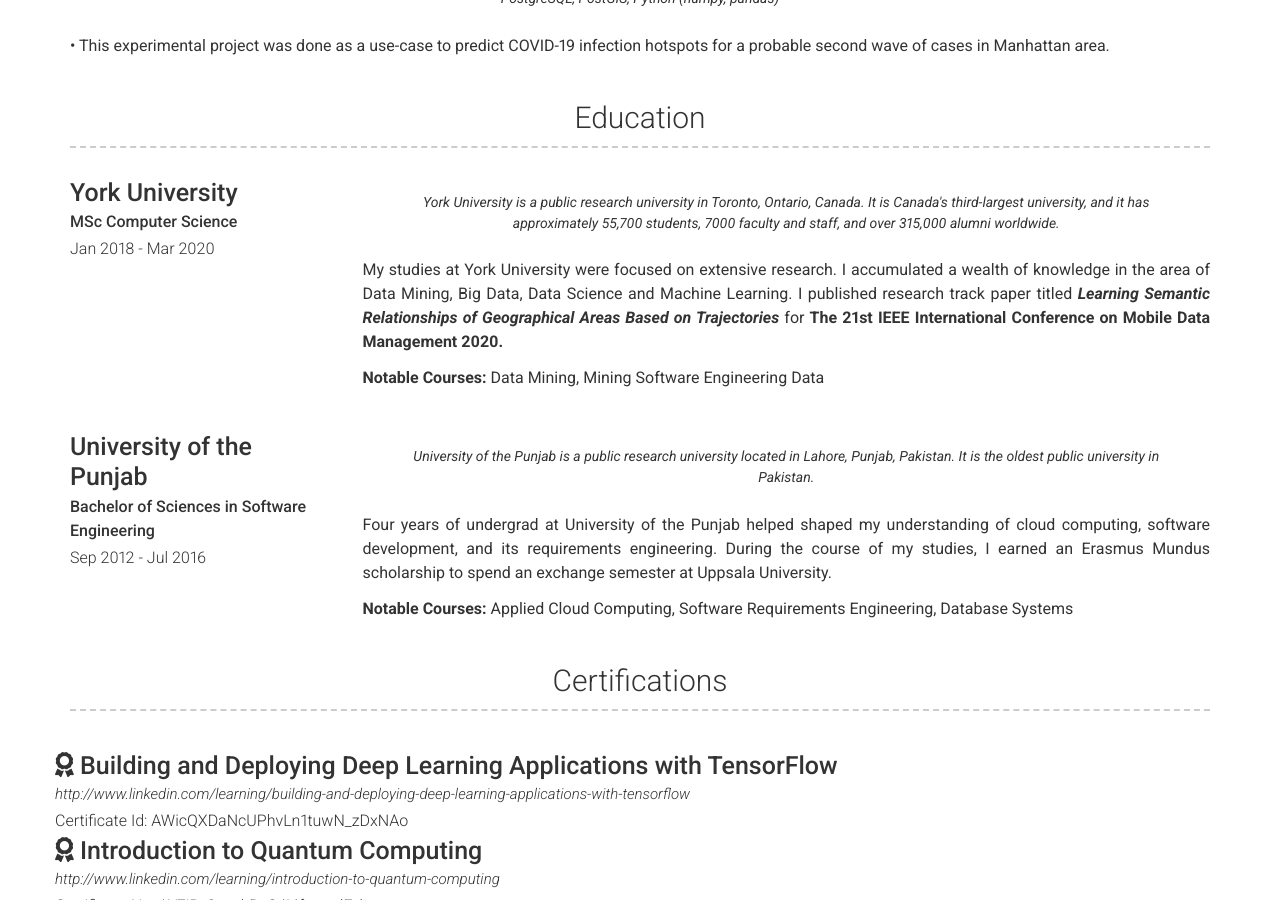
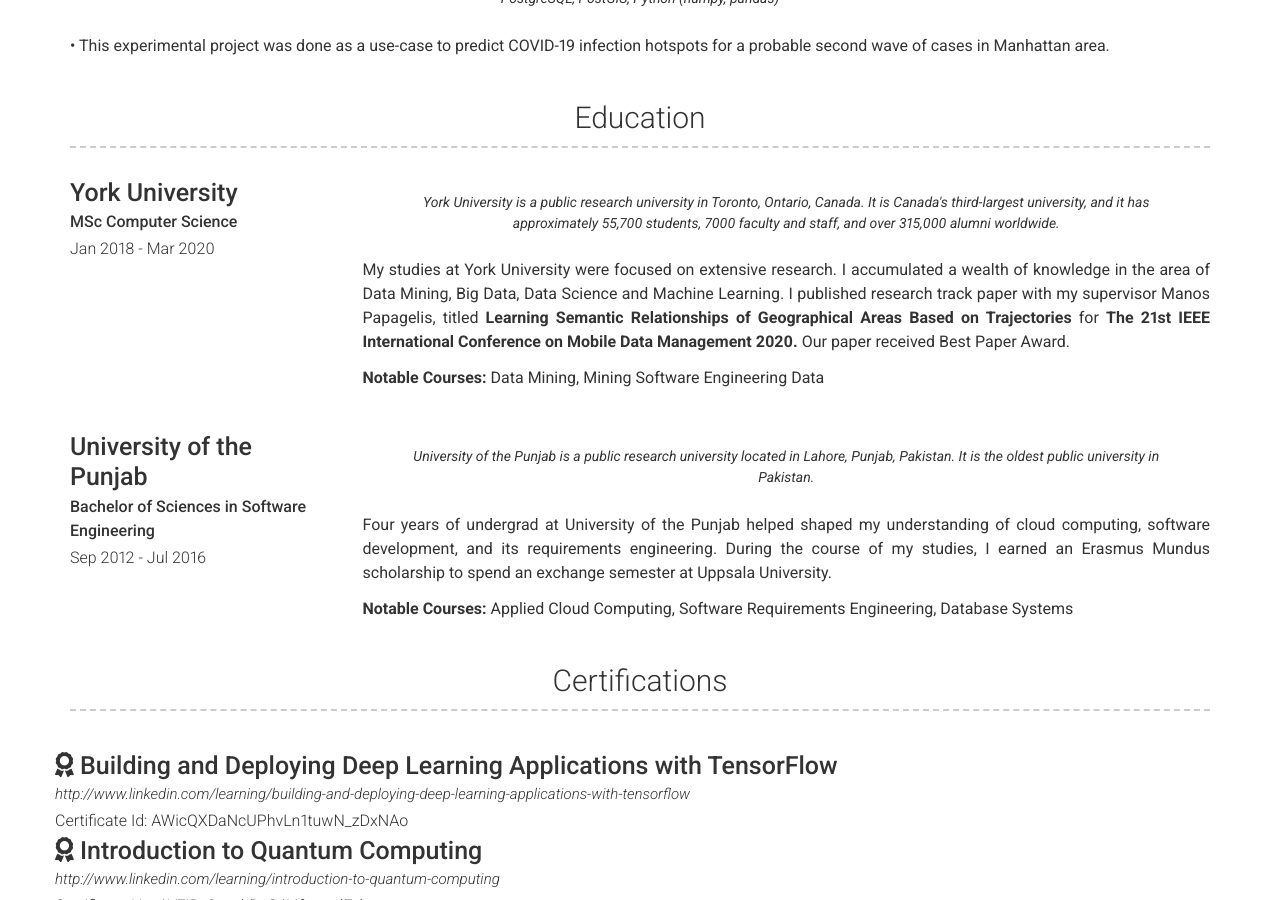
Before and after one commit to saimmehmood/saimmehmood.github.io, a Jekyll site: the page built from index.md, in a window 1280 px wide and 900 px high, scrolled down 2273 px. Built offline with Jekyll 4.4.1, drawn with Linux system fonts in a browser that asks for light colours; nearby versions of some CDN libraries.

Commit message:
6/24/2020 5:26 AM

```diff
--- a/_data/education.yml
+++ b/_data/education.yml
@@ -7,7 +7,8 @@
 
   description: | # this will include new lines to allow paragraphs
     My studies at York University were focused on extensive research. I accumulated a wealth of knowledge in the area of Data Mining, Big Data, Data Science and Machine Learning.
-    I published research track paper titled ***Learning Semantic Relationships of Geographical Areas Based on Trajectories*** for **The 21st IEEE International Conference on Mobile Data Management 2020.**
+    I published research track paper with my supervisor Manos Papagelis, titled **Learning Semantic Relationships of Geographical Areas Based on Trajectories** for **The 21st IEEE International Conference on Mobile Data Management 2020.**
+    Our paper received Best Paper Award.
 
     **Notable Courses:** Data Mining, Mining Software Engineering Data
 
```
